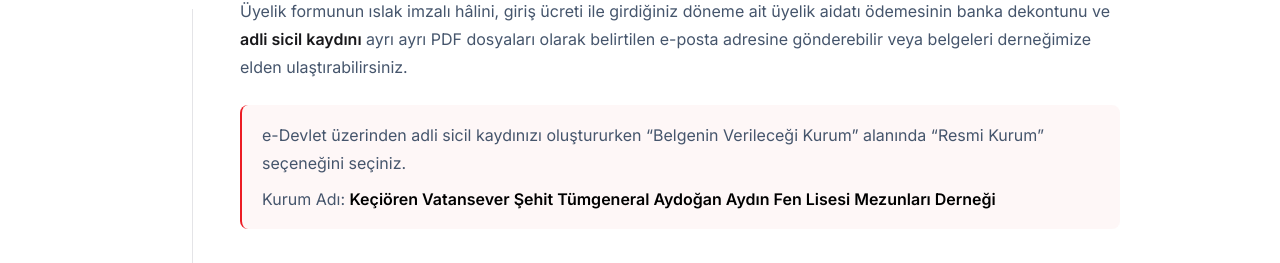
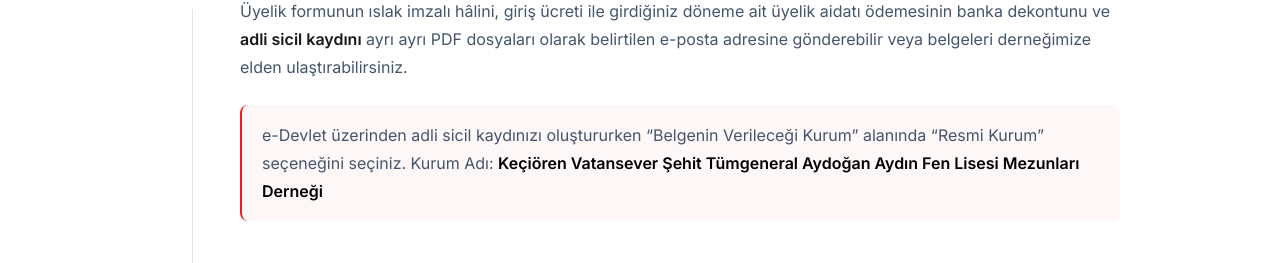
Before and after one commit to pclelif/mezun-dernegi, a Next.js app: page /uyelik/dernek-uyeligi in a window 1280 px wide. Shown: the part 1330-1593 px from the top of the page. Built offline with nearby package versions, Linux system fonts and the light colour scheme; no server answers; the database is empty.

Commit message:
fix(membership): display Kurum Adi inline right after seciniz in criminal record info card

```diff
--- a/src/app/uyelik/dernek-uyeligi/page.tsx
+++ b/src/app/uyelik/dernek-uyeligi/page.tsx
@@ -145,10 +145,7 @@ export default async function DernekUyeligiPage() {
             <div className="mt-6 rounded-lg border-l-2 border-[#ec1c24] bg-red-50/60 px-5 py-4 text-base leading-7 text-slate-600">
               <p>
                 e-Devlet üzerinden adli sicil kaydınızı oluştururken “Belgenin Verileceği Kurum”
-                alanında “Resmi Kurum” seçeneğini seçiniz.
-              </p>
-              <p className="mt-2">
-                Kurum Adı:{" "}
+                alanında “Resmi Kurum” seçeneğini seçiniz. Kurum Adı:{" "}
                 <span className="font-semibold text-black break-words">
                   {associationName}
                 </span>
```
